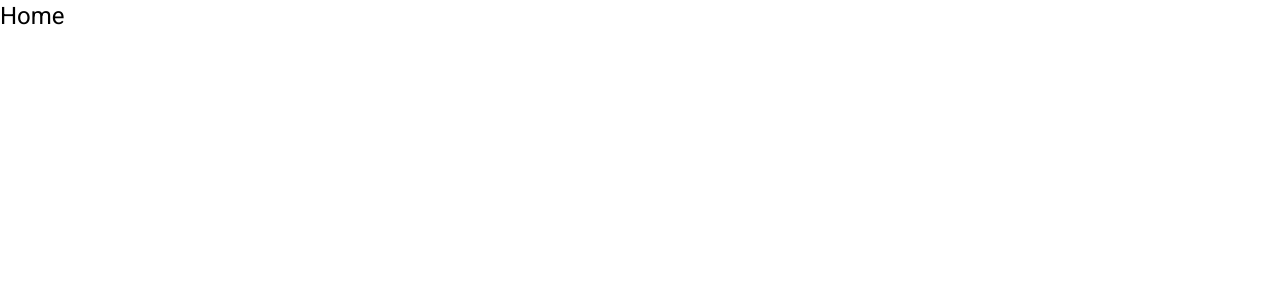
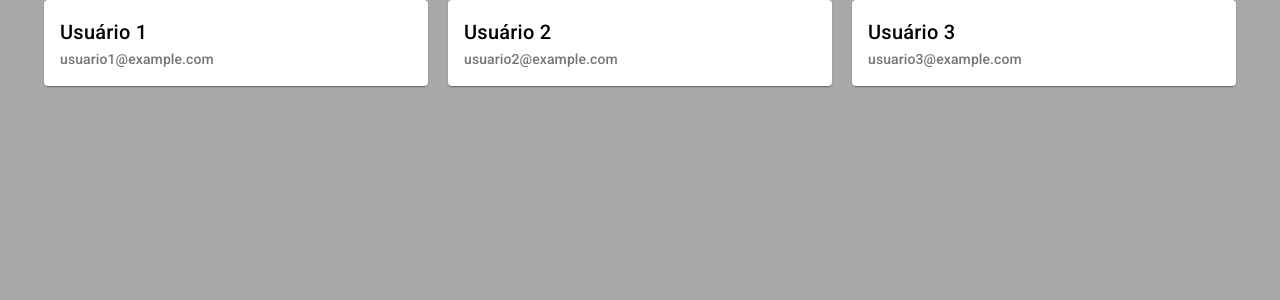
Before and after one commit to Eduardo-XavierPaula/projeto-cadastro-usuarios, an Angular app: page / in a window 1280 px wide. Shown: the top 300 px of the page. Built offline with nearby package versions, Linux system fonts and the light colour scheme.

Commit message:
✨ New feature: Criação do componente Card de usuário, by Eduardo Xavier

```diff
--- a/src/app/angular-material.module.ts
+++ b/src/app/angular-material.module.ts
@@ -1,7 +1,7 @@
 import { NgModule } from '@angular/core';
-
+import { MatCardModule } from '@angular/material/card';
 @NgModule({
-  imports: [],
-  exports: [],
+  imports: [MatCardModule],
+  exports: [MatCardModule],
 })
 export class AngularMaterialModule {}
--- a/src/app/app.component.html
+++ b/src/app/app.component.html
@@ -1 +1 @@
-<h1>Home</h1>
+<app-users-card-list [usersList]="usersList"></app-users-card-list>
--- a/src/app/components/components.module.ts
+++ b/src/app/components/components.module.ts
@@ -4,9 +4,10 @@ import { BrowserModule } from '@angular/platform-browser';
 import { AngularMaterialModule } from '../angular-material.module';
 import { DirectivesModule } from '../directives/directives.module';
 import { PipesModule } from '../pipes/pipes.module';
+import { UsersCardListComponent } from './users-card-list/users-card-list.component';
 
 @NgModule({
-  declarations: [],
+  declarations: [UsersCardListComponent],
   imports: [
     FormsModule,
     BrowserModule,
@@ -14,6 +15,6 @@ import { PipesModule } from '../pipes/pipes.module';
     DirectivesModule,
     PipesModule,
   ],
-  exports: [],
+  exports: [UsersCardListComponent],
 })
 export class ComponentsModule {}
--- /dev/null
+++ b/src/app/components/users-card-list/users-card-list.component.html
@@ -0,0 +1,11 @@
+<div class="users">
+  @for (user of usersList; track $index) {
+  <mat-card class="users__card">
+    <mat-card-header>
+      <mat-card-title>{{ user.name }}</mat-card-title>
+      <mat-card-subtitle>{{ user.email }}</mat-card-subtitle>
+    </mat-card-header>
+    <mat-card-content></mat-card-content>
+  </mat-card>
+  }
+</div>
--- /dev/null
+++ b/src/app/components/users-card-list/users-card-list.component.scss
@@ -0,0 +1,10 @@
+.users {
+  display: flex;
+  width: 100%;
+  justify-content: center;
+  gap: 20px;
+  &__card {
+    width: 30%;
+    cursor: pointer;
+  }
+}
--- a/src/styles.scss
+++ b/src/styles.scss
@@ -3,6 +3,7 @@
 html,
 body {
   height: 100%;
+  background-color: darkgray;
 }
 body {
   margin: 0;
```
Also changed, not shown: src/app/components/users-card-list/users-card-list.component.ts (added, +11 -0 lines).
